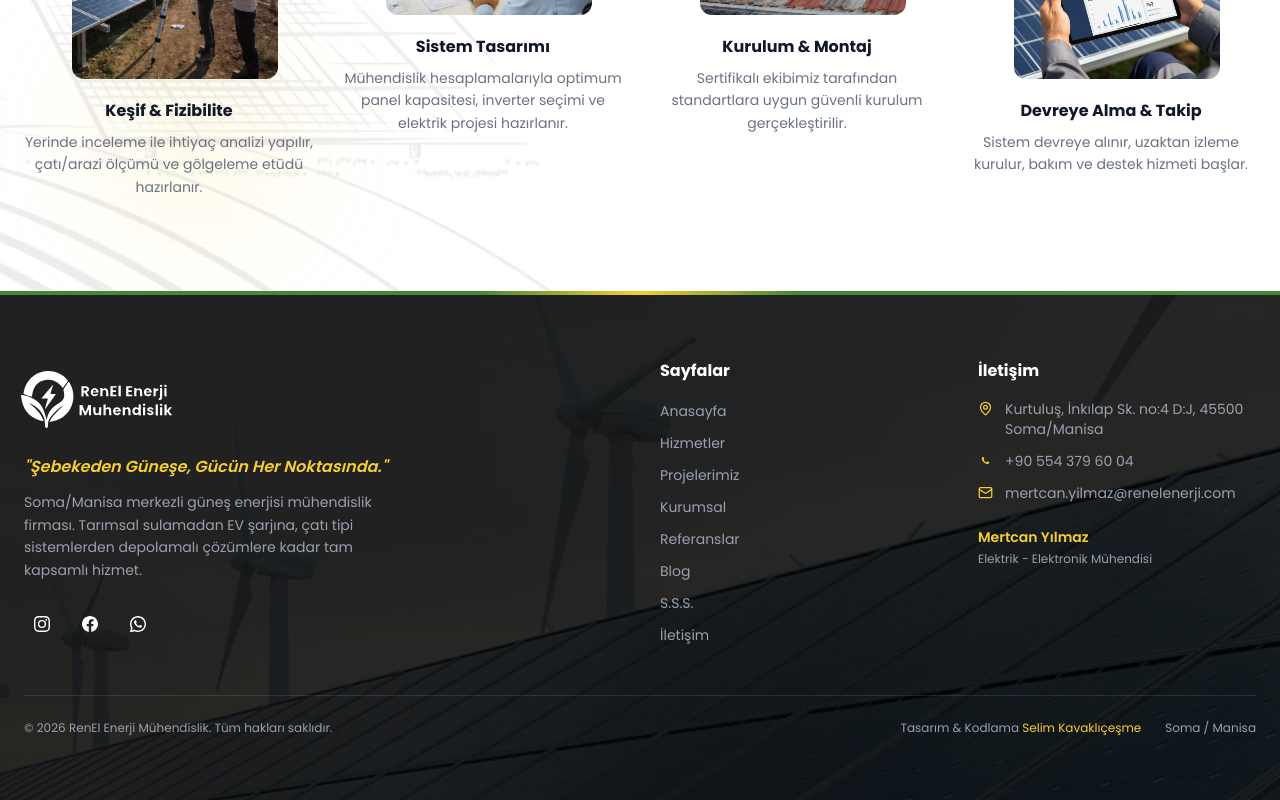
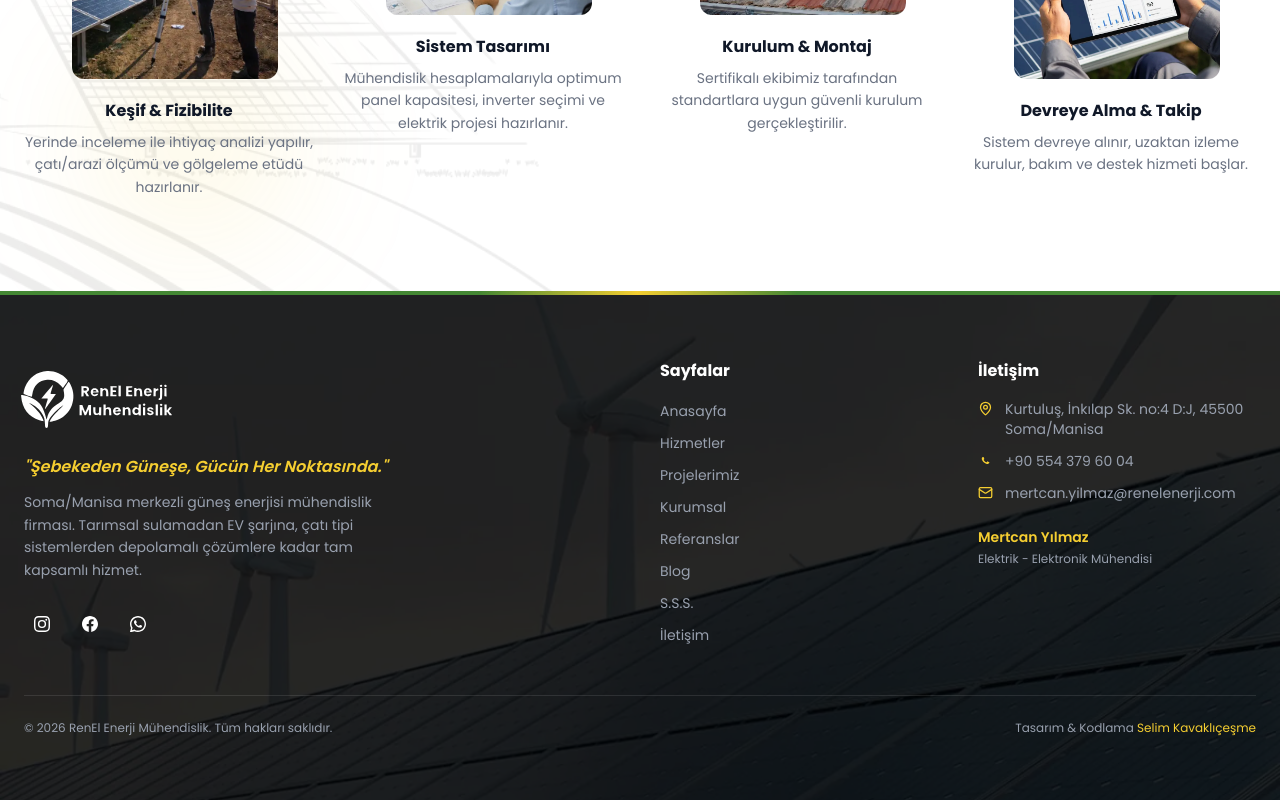
Before and after one commit to Skavces/renel-enerji, a React (Vite) app in the folder frontend/: page / in a window 1280 px wide. Shown: the part 2986-3786 px from the top of the page. Built offline with nearby package versions, Linux system fonts and the light colour scheme; no server answers.

Commit message:
fix: remove Soma/Manisa text from footer bottom bar

```diff
--- a/frontend/src/components/Footer.jsx
+++ b/frontend/src/components/Footer.jsx
@@ -105,7 +105,6 @@ export default function Footer() {
           <p>© {new Date().getFullYear()} RenEl Enerji Mühendislik. Tüm hakları saklıdır.</p>
           <div className="flex items-center gap-6">
             <p className="text-xs">Tasarım & Kodlama <a href="https://selimkavaklicesme.com" target="_blank" rel="noopener noreferrer" className="text-[#f5ce31] hover:text-[#448834] transition-colors">Selim Kavaklıçeşme</a></p>
-            <p>Soma / Manisa</p>
           </div>
         </div>
       </div>
```
